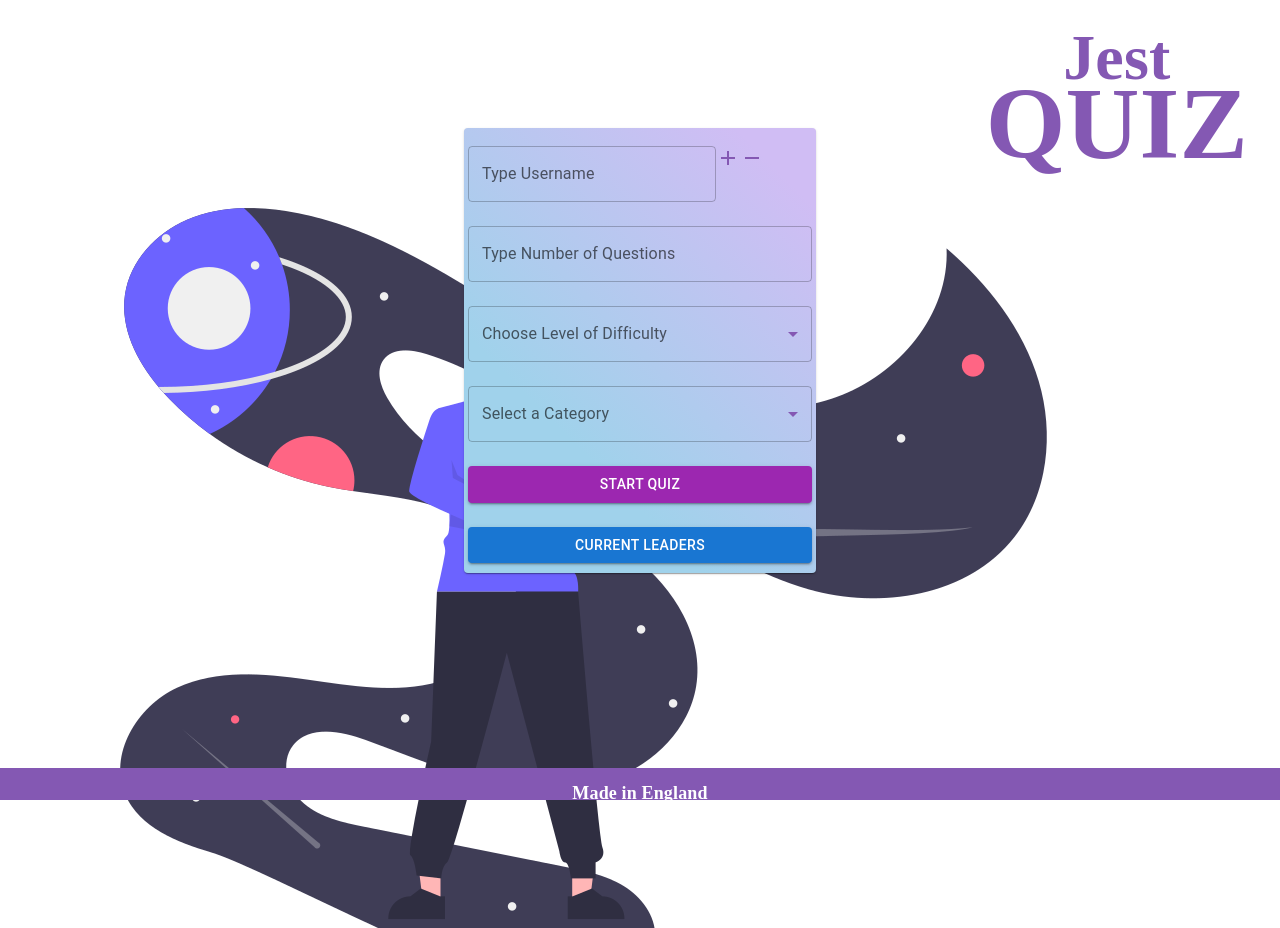
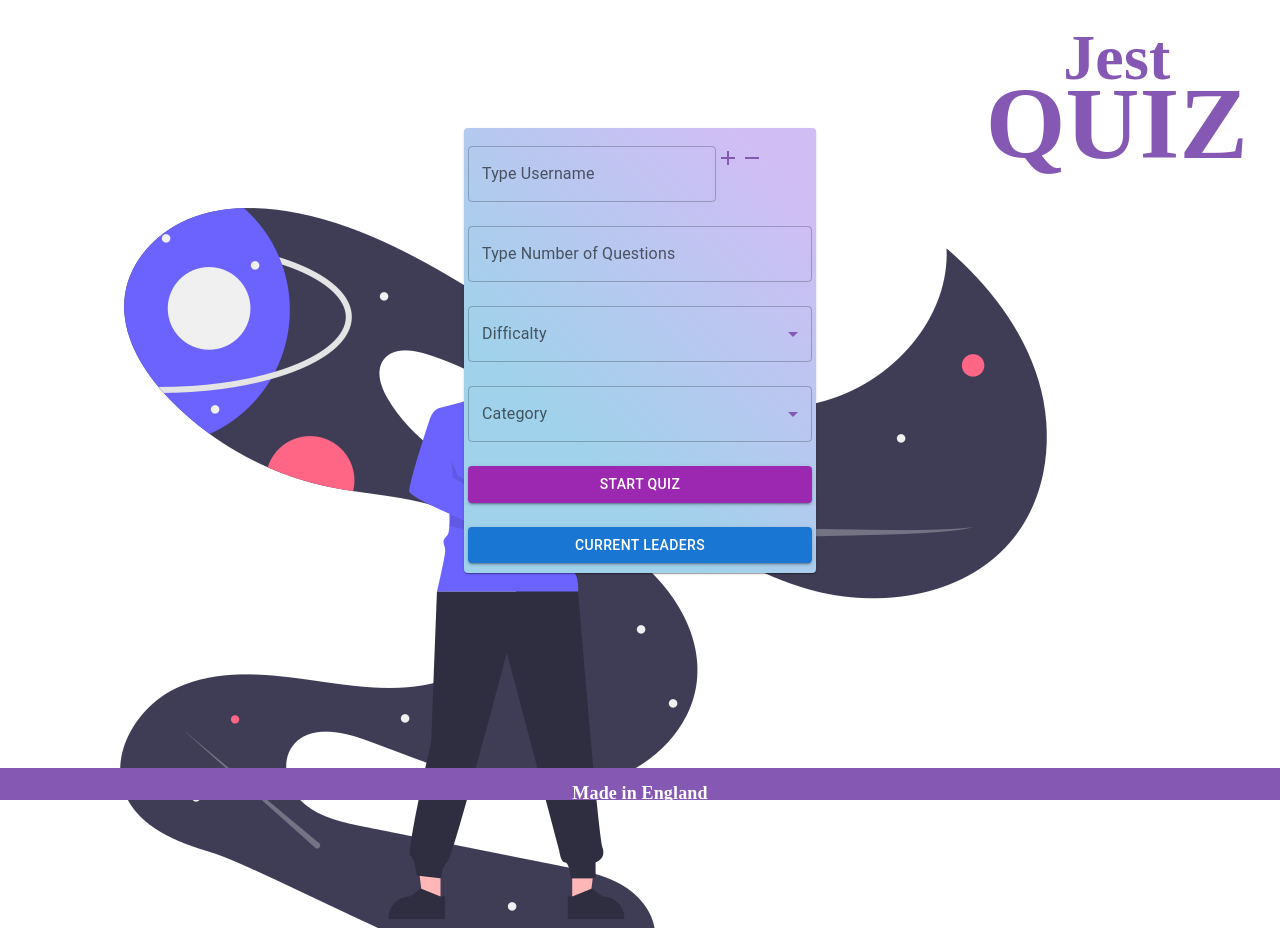
Before and after one commit to wotaque/lap3_project, a React (Create React App) app in the folder client/: page / in a window 1280 px wide. Shown: the top 928 px of the page. Built offline with nearby package versions, Linux system fonts and the light colour scheme; a web font is replaced by a local one.

Commit message:
noon styling

```diff
--- a/client/src/pages/Home/Home.js
+++ b/client/src/pages/Home/Home.js
@@ -99,31 +99,34 @@ const Home = ({fetchQuestions, inputFields, setInputFields, score}) => {
                     </FormControl>
                 </div>
             ))}
-            <FormControl margin='normal'  >
+            <FormControl margin='normal' color="secondary">
+
                 <TextField labelid="amount-label"
                     id = "amount"
-                    color="secondary"
                     value={amount}
                     label="Type Number of Questions"
                     onChange={handleAmount}/>
+
             </FormControl>
+
             <FormControl margin='normal' color="secondary">
-                <InputLabel id="difficulty-label">Choose Level of Difficulty</InputLabel>
-                <Select labelid="difficulty-label"
+                <InputLabel id="difficalty-label"
+                >Difficalty</InputLabel>
+                    <Select labelid="difficulty-label"
                         id = "difficulty"
+                        label="Difficalty"
                         value={difficulty}
-                        label="Difficulty"
-                        onChange={handleDifficulty}
-                >
-                    <MenuItem value="easy">Easy</MenuItem>
-                    <MenuItem value="medium">Medium</MenuItem>
-                    <MenuItem value="hard">Hard</MenuItem>
-                </Select>
+                        onChange={handleDifficulty}>
+                            <MenuItem value="easy">Easy</MenuItem>
+                            <MenuItem value="medium">Medium</MenuItem>
+                            <MenuItem value="hard">Hard</MenuItem>
+                    </Select>
+
             </FormControl>
 
             <FormControl margin='normal' color="secondary">
                 <InputLabel id="category-label"
-                >Select a Category</InputLabel>
+                >Category</InputLabel>
 
                 <Select labelid="category-label"
                         id = "category"
@@ -138,12 +141,15 @@ const Home = ({fetchQuestions, inputFields, setInputFields, score}) => {
                     <MenuItem value="31">Anime & Manga</MenuItem>
                 </Select>
             </FormControl>
+
             <FormControl  margin='normal'>
                 <Button color="secondary" variant="contained" onClick={handleSubmit} value="Start Quiz" >Start Quiz</Button>
             </FormControl>
+
             <FormControl  margin='normal'>
                 <Button variant="contained" onClick={handleScores}> CURRENT LEADERS</Button>
             </FormControl>
+
         </FormControl>
     </Paper>
     </Container>
```
Also changed, not shown: client/src/components/Question/Question.js (+5 -17 lines).
